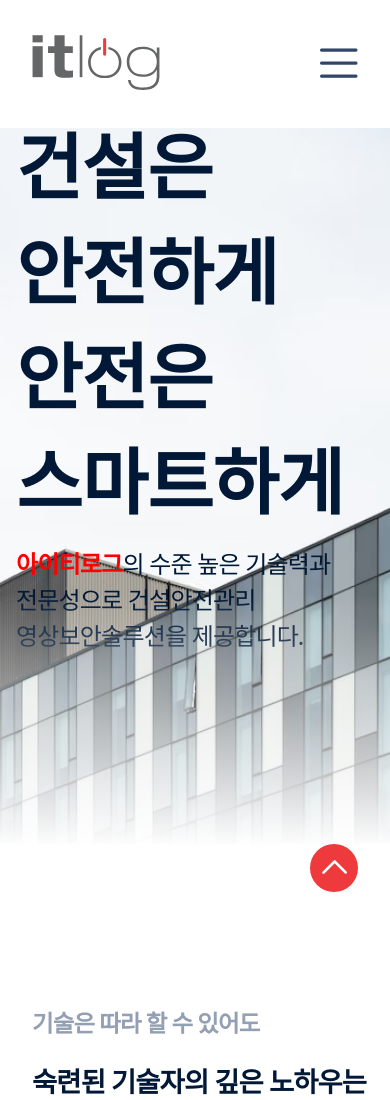
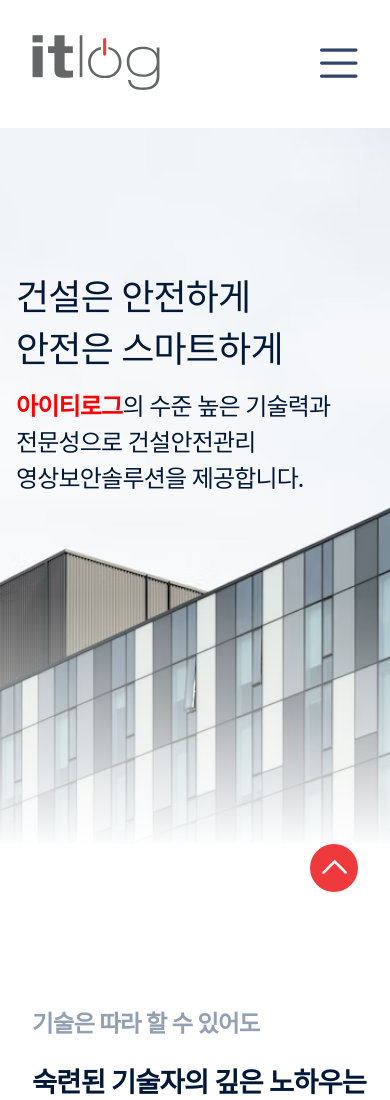
Before and after one commit to kwngmin/itlog_new_homepage, a plain HTML site: page index.html in a window 390 px wide. Shown: the top 1100 px of the page. Drawn offline with nearby package versions, Linux system fonts and the light colour scheme; no server answers; a web font is replaced by a local one.

Commit message:
나눔스퀘어 테스트

```diff
--- a/src/css/main.css
+++ b/src/css/main.css
@@ -50,7 +50,7 @@ main .text-box {
 }
 
 main .text-box .title {
-  font-weight: 600;
+  font-weight: 560;
   word-break: keep-all;
 }
 
@@ -97,7 +97,7 @@ main .text-box .sub-title strong {
     padding: 5rem 1rem 10rem;
   }
   main .text-box h1.twoline {
-    font-size: 4.5rem;
+    font-size: 2.25rem;
   }
   main .text-box .sub-title {
     width: 90%;
```
